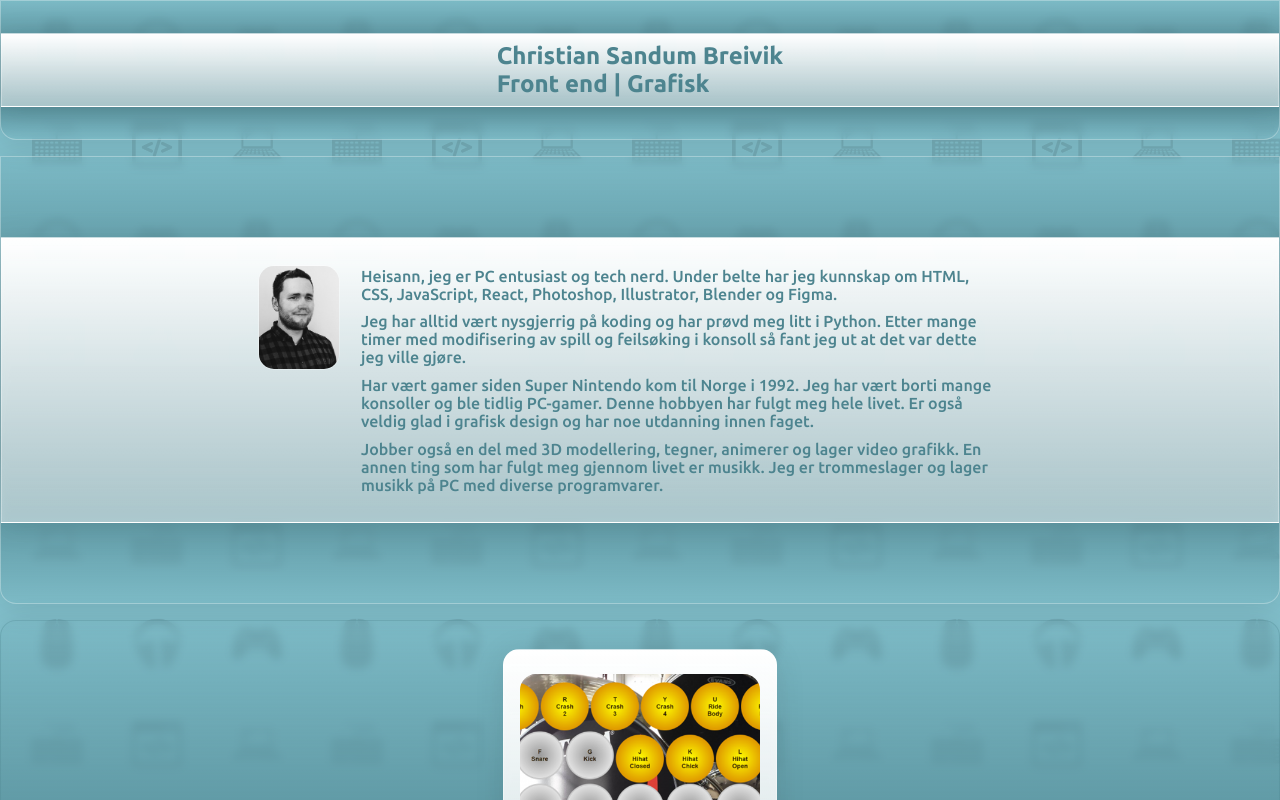
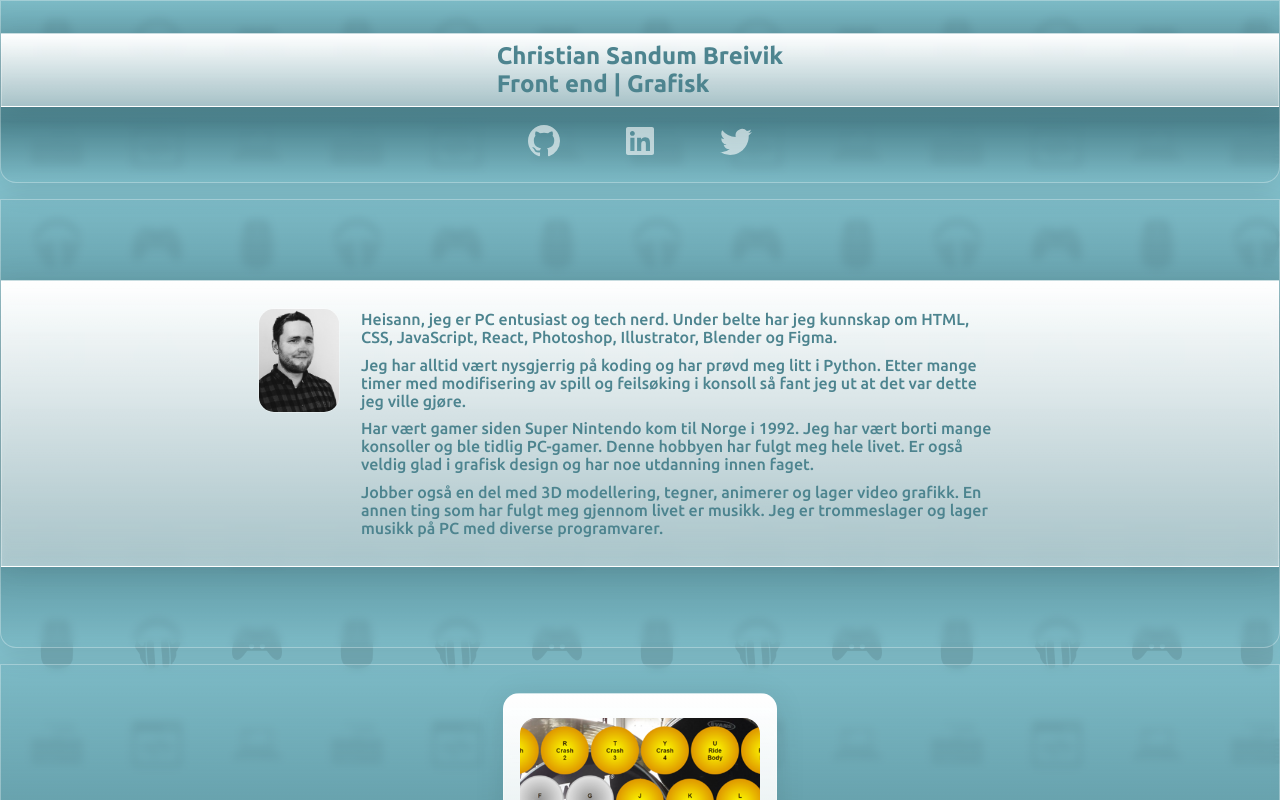
Before and after one commit to ChristianSB89/portfolioremake-v2, a React (Create React App) app: page / in a window 1280 px wide. Shown: the top 800 px of the page. Built offline with nearby package versions, Linux system fonts and the light colour scheme.

Commit message:
Added social media icons

```diff
--- a/src/components/header.js
+++ b/src/components/header.js
@@ -2,9 +2,11 @@ import {
   FlexContainer,
   HeaderShape,
   HeaderTextContainer,
+  IconWrapper,
   Name,
   Profession,
 } from "./styles/headerStyle";
+import { StyledGit, StyledLinked, StyledTwitter } from "./styles/iconStyles";
 
 function Header() {
   return (
@@ -15,6 +17,17 @@ function Header() {
           <Profession>Front end | Grafisk</Profession>
         </HeaderTextContainer>
       </FlexContainer>
+      <IconWrapper>
+        <StyledGit>
+          <a></a>
+        </StyledGit>
+        <StyledLinked>
+          <a></a>
+        </StyledLinked>
+        <StyledTwitter>
+          <a></a>
+        </StyledTwitter>
+      </IconWrapper>
     </HeaderShape>
   );
 }
--- a/src/components/styles/carouselStyles.js
+++ b/src/components/styles/carouselStyles.js
@@ -10,11 +10,11 @@ export const CarouselStyle = styled.div`
     #4d848f 66.67%,
     rgba(77, 132, 143, 0.1) 100%
   );
-  border-radius: 1em;
+  border-radius: 0 0 1em 1em;
   box-shadow: 0 4px 30px rgba(0, 0, 0, 0.1);
   backdrop-filter: blur(4px);
   -webkit-backdrop-filter: blur(4px);
-  border: 1px solid rgba(77, 132, 143, 0.3);
+  border: 1px solid rgba(255, 255, 255, 0.3);
   color: #4d848f;
 `;
 
--- a/src/components/styles/headerStyle.js
+++ b/src/components/styles/headerStyle.js
@@ -15,6 +15,13 @@ export const HeaderShape = styled.section`
   backdrop-filter: blur(4px);
   -webkit-backdrop-filter: blur(4px);
   border: 1px solid rgba(255, 255, 255, 0.3);
+`;
+
+export const IconWrapper = styled.section`
+  display: flex;
+  justify-content: center;
+  align-items: center;
+  padding: 1.5em 3em 0 3em;
 `;
 
 export const FlexContainer = styled.section`
--- /dev/null
+++ b/src/components/styles/iconStyles.js
@@ -0,0 +1,28 @@
+import styled from "styled-components";
+import { BsGithub } from "react-icons/bs";
+import { FaLinkedin } from "react-icons/fa";
+import { BsTwitter } from "react-icons/bs";
+
+export const StyledGit = styled(BsGithub)`
+  color: white;
+  transform: scale(2);
+  margin: 0.1em 2.5em;
+  padding: 0;
+  opacity: 60%;
+`;
+
+export const StyledLinked = styled(FaLinkedin)`
+  color: white;
+  transform: scale(2);
+  margin: 0.1em 2.5em;
+  padding: 0;
+  opacity: 60%;
+`;
+
+export const StyledTwitter = styled(BsTwitter)`
+  color: white;
+  transform: scale(2);
+  margin: 0.1em 2.5em;
+  padding: 0;
+  opacity: 60%;
+`;
```
